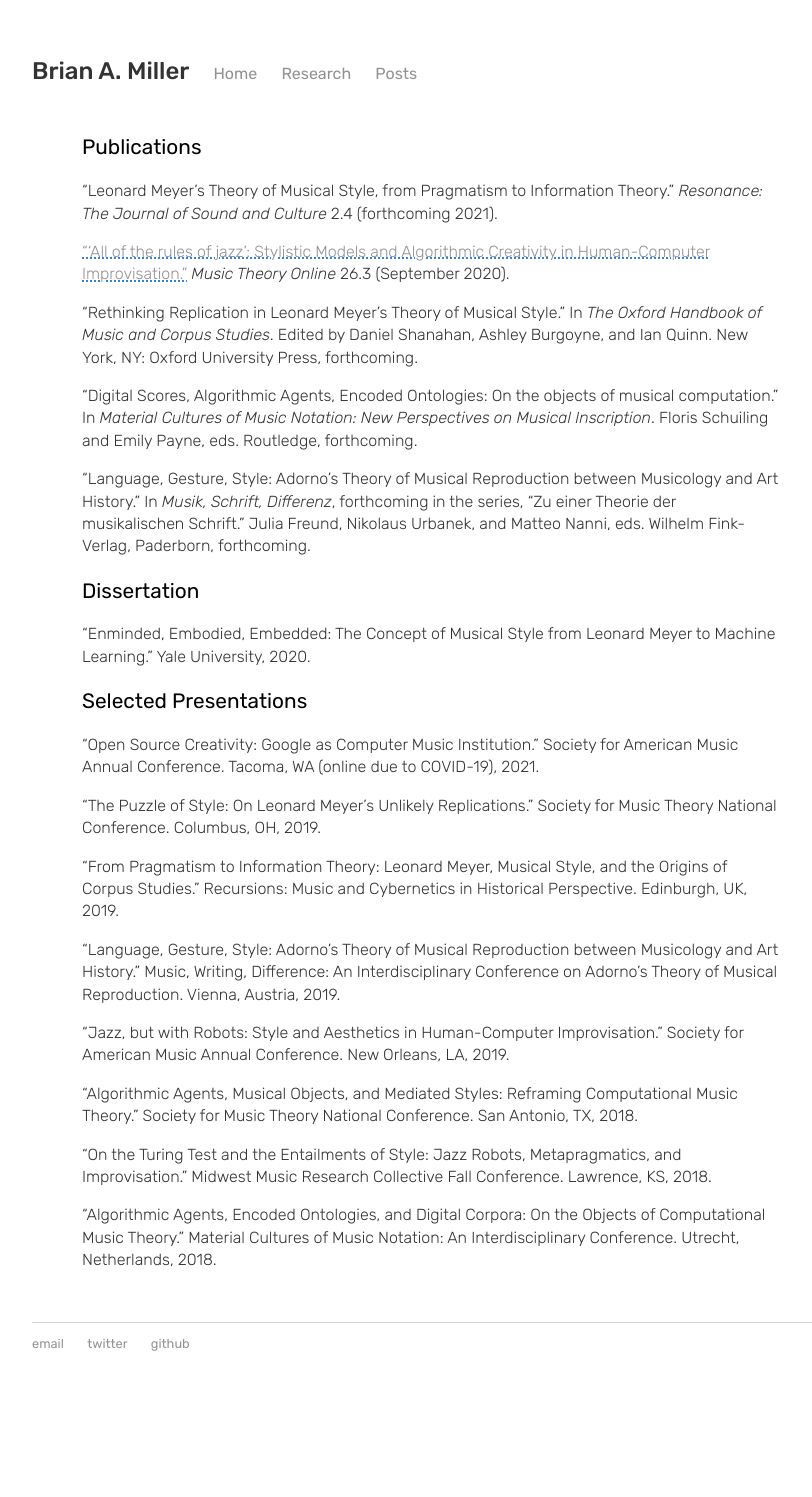
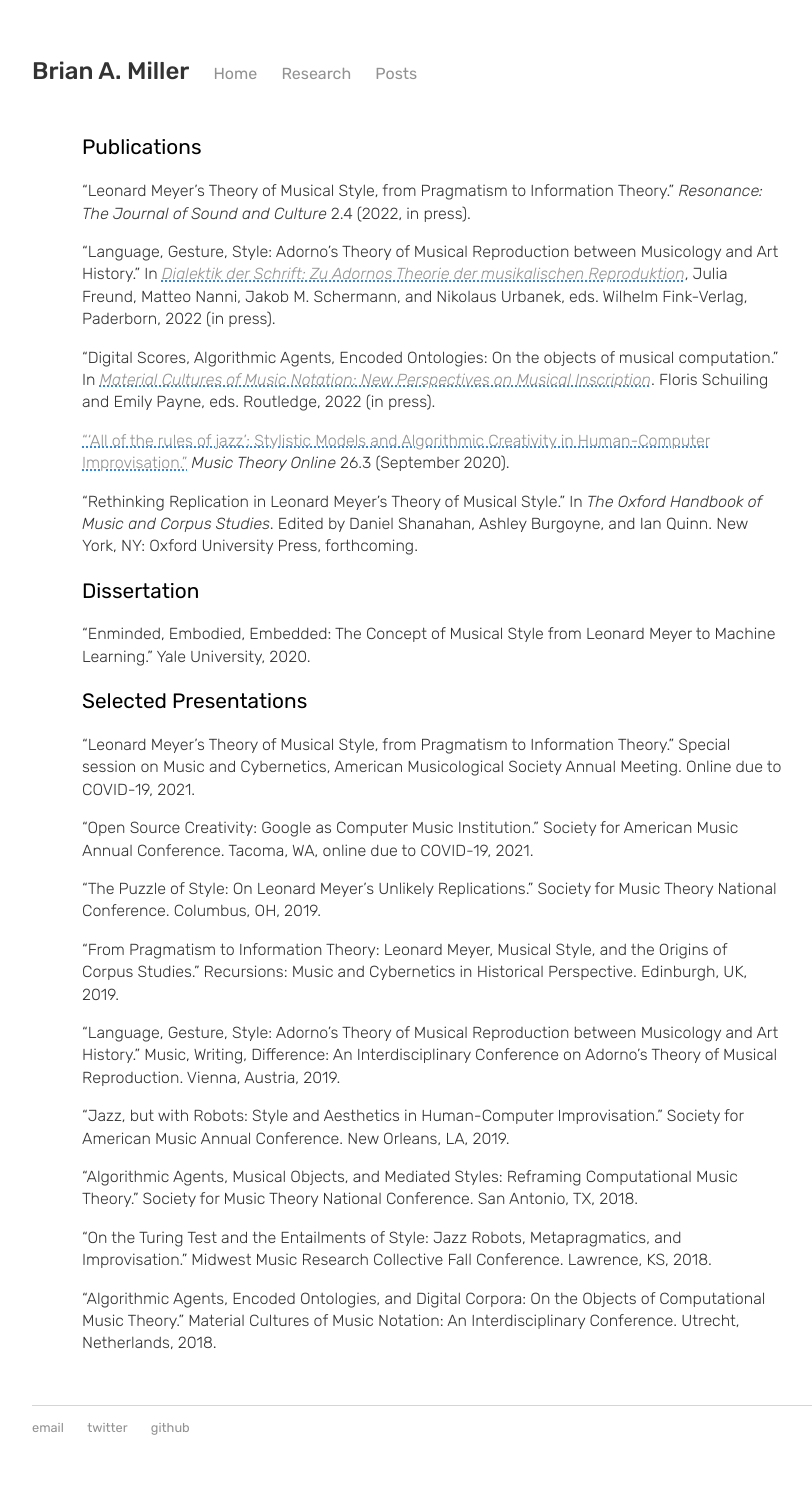
Before and after one commit to bmill42/bmill42.github.io, a Jekyll site: the page built from research/index.md, in a window 1280 px wide. Shown: the whole page, without its empty margins (168-980 px from the left). Built offline with Jekyll 4.4.1, drawn with Linux system fonts in a browser that asks for light colours; before the commit the page ends 1413 px from its top, so only the background shows below that.

Commit message:
Updates to publications and presentations

```diff
--- a/research/index.md
+++ b/research/index.md
@@ -5,15 +5,15 @@ title: Research
 
 ### Publications
 
-“Leonard Meyer’s Theory of Musical Style, from Pragmatism to Information Theory.” _Resonance: The Journal of Sound and Culture_ 2.4 (forthcoming 2021).
+“Leonard Meyer’s Theory of Musical Style, from Pragmatism to Information Theory.” _Resonance: The Journal of Sound and Culture_ 2.4 (2022, in press).
+
+“Language, Gesture, Style: Adorno’s Theory of Musical Reproduction between Musicology and Art History.” In [_Dialektik der Schrift: Zu Adornos Theorie der musikalischen Reproduktion_](https://www.fink.de/view/title/55689 ), Julia Freund, Matteo Nanni, Jakob M. Schermann, and Nikolaus Urbanek, eds. Wilhelm Fink-Verlag, Paderborn, 2022 (in press).
+
+“Digital Scores, Algorithmic Agents, Encoded Ontologies: On the objects of musical computation.” In [_Material Cultures of Music Notation: New Perspectives on Musical Inscription_](https://www.routledge.com/Material-Cultures-of-Music-Notation-New-Perspectives-on-Musical-Inscription/Schuiling-Payne/p/book/9780367359522). Floris Schuiling and Emily Payne, eds. Routledge, 2022 (in press).
 
 [“‘All of the rules of jazz’: Stylistic Models and Algorithmic Creativity in Human-Computer Improvisation.”](https://mtosmt.org/issues/mto.20.26.3/mto.20.26.3.miller.html) _Music Theory Online_ 26.3 (September 2020).
 
 “Rethinking Replication in Leonard Meyer’s Theory of Musical Style.” In _The Oxford Handbook of Music and Corpus Studies_. Edited by Daniel Shanahan, Ashley Burgoyne, and Ian Quinn. New York, NY: Oxford University Press, forthcoming.
-
-“Digital Scores, Algorithmic Agents, Encoded Ontologies: On the objects of musical computation.” In _Material Cultures of Music Notation: New Perspectives on Musical Inscription_. Floris Schuiling and Emily Payne, eds. Routledge, forthcoming.
-
-“Language, Gesture, Style: Adorno’s Theory of Musical Reproduction between Musicology and Art History.” In _Musik, Schrift, Differenz_, forthcoming in the series, “Zu einer Theorie der musikalischen Schrift.” Julia Freund, Nikolaus Urbanek, and Matteo Nanni, eds. Wilhelm Fink-Verlag, Paderborn, forthcoming.
 
 ### Dissertation
 
@@ -21,7 +21,9 @@ title: Research
 
 ### Selected Presentations
 
-“Open Source Creativity: Google as Computer Music Institution.” Society for American Music Annual Conference. Tacoma, WA (online due to COVID-19), 2021.
+“Leonard Meyer’s Theory of Musical Style, from Pragmatism to Information Theory.” Special session on Music and Cybernetics, American Musicological Society Annual Meeting. Online due to COVID-19, 2021.
+
+“Open Source Creativity: Google as Computer Music Institution.” Society for American Music Annual Conference. Tacoma, WA, online due to COVID-19, 2021.
 
 “The Puzzle of Style: On Leonard Meyer’s Unlikely Replications.” Society for Music Theory National Conference. Columbus, OH, 2019.
 
```
